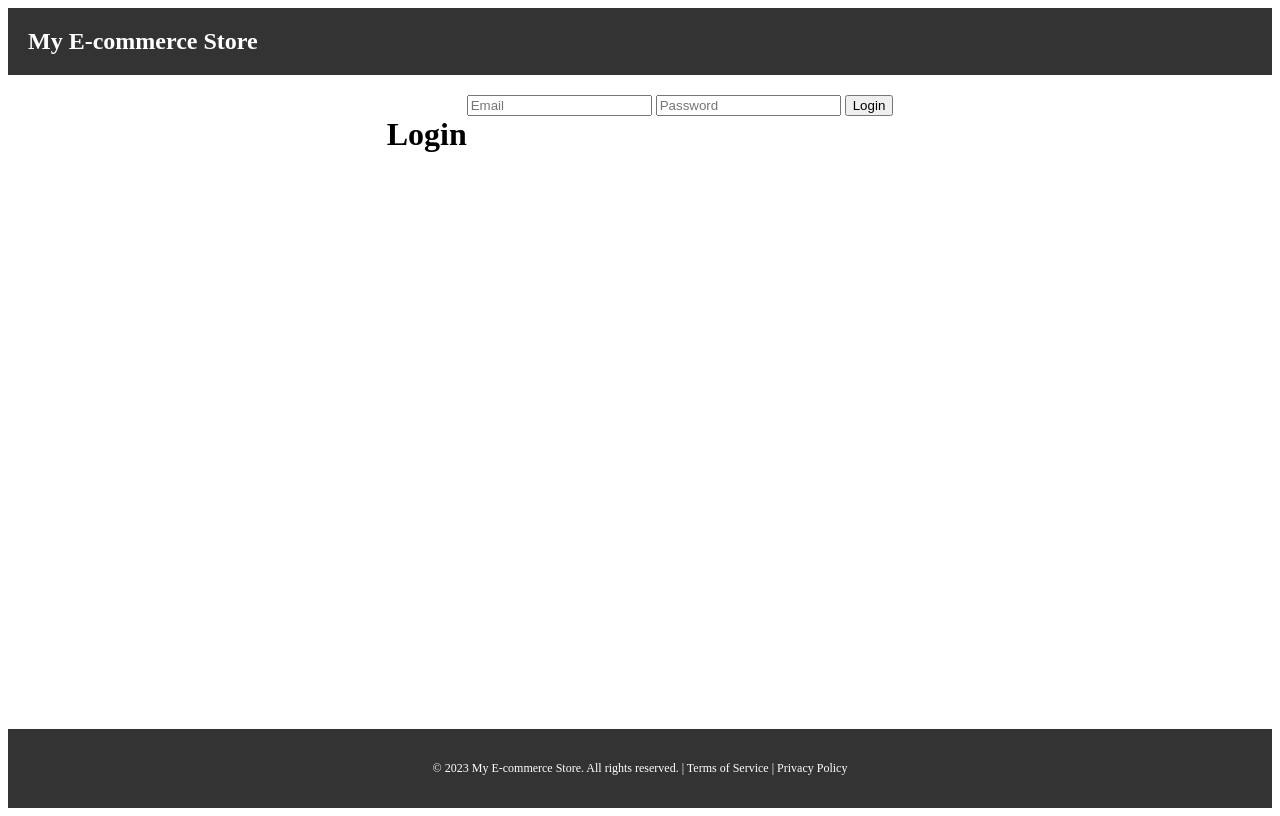
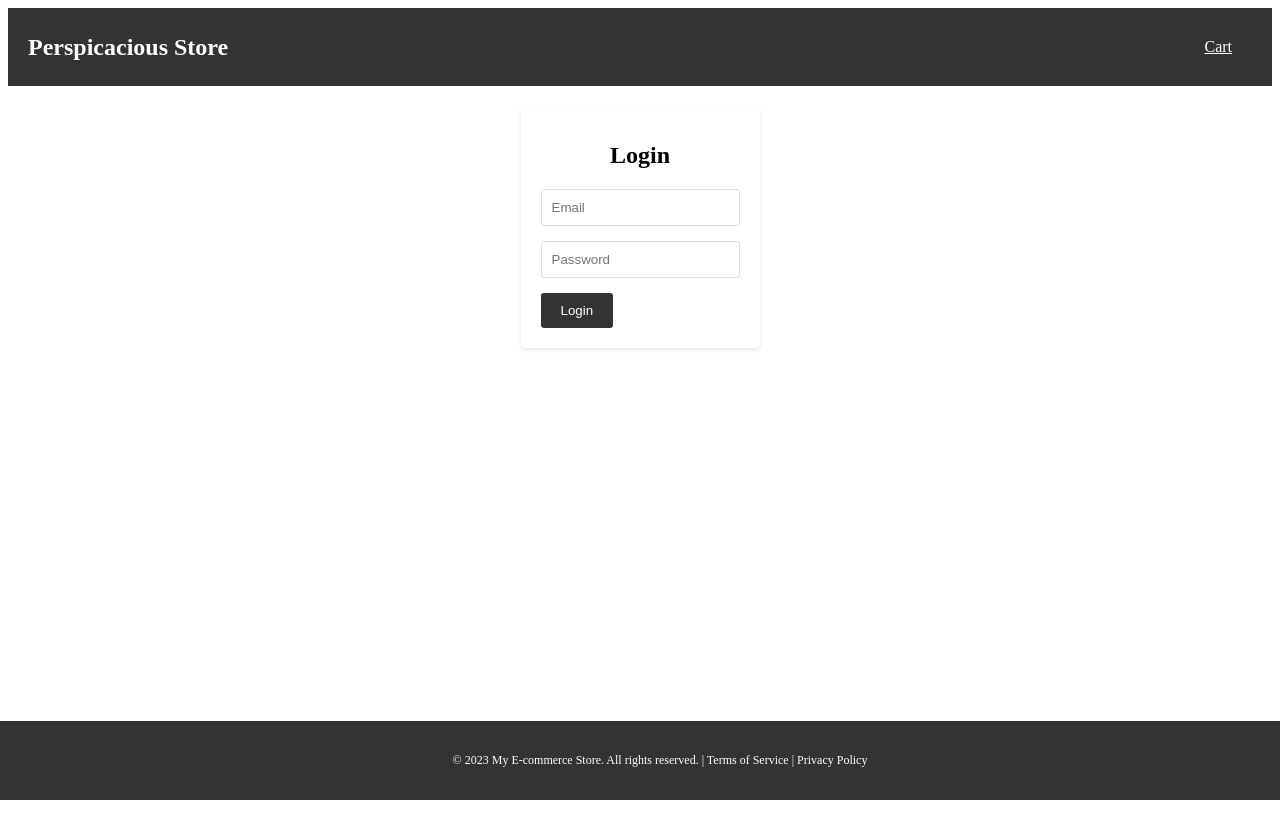
Before and after one commit to alopalka/EcommercePhpProject, a PHP site: page /login.php in a window 1280 px wide. Run offline with PHP 8.4, Linux system fonts and the light colour scheme.

Commit message:
Future improvements. Working on authorization and overall better look

```diff
--- a/queries_for_db.sql
+++ b/database_queries/products_queries.sql
@@ -1,4 +1,3 @@
--- PRODUCT table
 CREATE TABLE products
 (
     id          INT AUTO_INCREMENT PRIMARY KEY,
--- a/index.php
+++ b/index.php
@@ -39,9 +39,10 @@ $conn->close();
 <header>
     <nav>
         <div class="logo">Perspicacious Store</div>
-        <div class="cart-icon">Cart</div>
+        <a href="cart.php" class="cart-icon">Cart</a>
     </nav>
 </header>
+
 
 <main>
     <?php foreach ($items as $item): ?>
--- a/login.php
+++ b/login.php
@@ -1,28 +1,84 @@
+<?php
+require_once 'config.php';
+
+if ($_SERVER['REQUEST_METHOD'] === 'POST') {
+    // Get the form data
+    $email = $_POST['email'];
+    $password = $_POST['password'];
+
+    // Validate and sanitize the input data
+    $email = filter_var($email, FILTER_SANITIZE_EMAIL);
+
+    // Connect to the database
+    $conn = new mysqli($servername, $username, $password, $dbname);
+
+    // Check connection
+    if ($conn->connect_error) {
+        die("Connection failed: " . $conn->connect_error);
+    }
+
+    // Prepare and execute the SQL query
+    $sql = "SELECT * FROM users WHERE email = '$email'";
+    $result = $conn->query($sql);
+
+    if ($result->num_rows > 0) {
+        $row = $result->fetch_assoc();
+
+        // Verify the password
+        if (password_verify($password, $row['password'])) {
+            echo "Login successful!";
+            header('Location: index.php');
+            exit();
+        } else {
+            // Password is incorrect
+            echo "Incorrect password!";
+        }
+    } else {
+        // User with the provided email doesn't exist
+        echo "User not found!";
+    }
+
+    $conn->close();
+}
+?>
+
 <!DOCTYPE html>
 <html>
 <head>
-    <title>Login</title>
+    <meta charset="UTF-8">
+    <meta name="viewport" content="width=device-width, initial-scale=1.0">
+    <meta http-equiv="X-UA-Compatible" content="ie=edge">
     <link rel="stylesheet" href="resources/css/main_style.css">
+    <link rel="stylesheet" href="resources/css/authorization.css">
+    <title>Perspicacious Store | Login</title>
 </head>
 <body>
 <header>
     <nav>
-        <div class="logo">My E-commerce Store</div>
+        <div class="logo">Perspicacious Store</div>
+        <a href="cart.php" class="cart-icon">Cart</a>
     </nav>
 </header>
 
 <main>
+    <div class="login-content">
         <h1>Login</h1>
 
         <form action="login.php" method="POST">
+            <div class="form-group">
                 <input type="email" name="email" placeholder="Email" required>
+            </div>
+            <div class="form-group">
                 <input type="password" name="password" placeholder="Password" required>
+            </div>
             <button type="submit">Login</button>
         </form>
+    </div>
 </main>
 
 <footer>
-    <p>&copy; 2023 My E-commerce Store. All rights reserved. | <a href="#">Terms of Service</a> | <a href="#">Privacy Policy</a></p>
+    <p>&copy; 2023 My E-commerce Store. All rights reserved. | <a href="#">Terms of Service</a> | <a href="#">Privacy
+            Policy</a></p>
 </footer>
 </body>
 </html>
--- /dev/null
+++ b/resources/css/authorization.css
@@ -0,0 +1,69 @@
+/* login_style.css */
+
+
+.login-content {
+    max-width: 400px;
+    padding: 20px;
+    background-color: #fff;
+    border-radius: 5px;
+    box-shadow: 0 2px 4px rgba(0, 0, 0, 0.1);
+}
+
+.login-content h1 {
+    font-size: 24px;
+    margin-bottom: 20px;
+    text-align: center;
+}
+
+.form-group {
+    display: flex;
+    flex-direction: column;
+    margin-bottom: 15px;
+}
+
+label {
+    font-weight: bold;
+    margin-bottom: 5px;
+}
+
+input[type="email"],
+input[type="password"] {
+    padding: 10px;
+    border: 1px solid #ddd;
+    border-radius: 3px;
+}
+
+button {
+    padding: 10px 20px;
+    background-color: #333;
+    color: #fff;
+    border: none;
+    border-radius: 3px;
+    cursor: pointer;
+    transition: background-color 0.3s;
+}
+
+button:hover {
+    background-color: #555;
+}
+
+footer {
+    position: fixed;
+    bottom: 0;
+    left: 0;
+    width: 100%;
+    background-color: #333;
+    color: #fff;
+    padding: 20px;
+    text-align: center;
+    font-size: 12px;
+}
+
+footer a {
+    color: #fff;
+    text-decoration: none;
+}
+
+footer a:hover {
+    text-decoration: underline;
+}
```
Also changed, not shown: cart.php (+6 -3 lines), database_queries/users_queries.sql (added, +21 -0 lines). Lines whose indentation alone changed are shown as unchanged.
